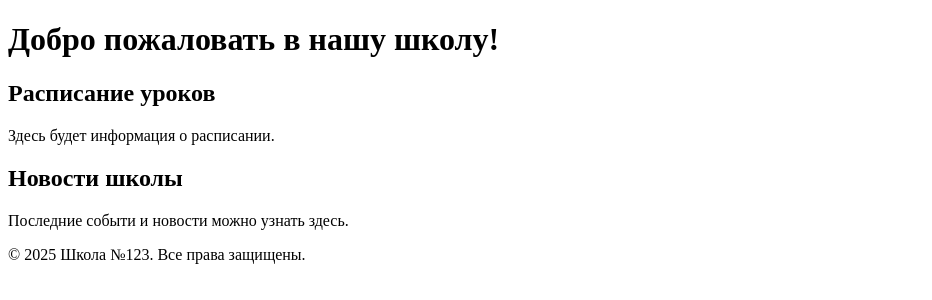
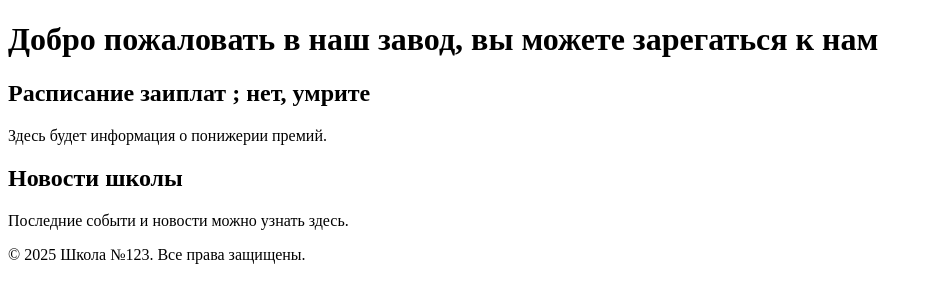
Before and after one commit to nifnsmeifhskw/SaiteZidi, a plain HTML site: page index.html in a window 1280 px wide. Shown: the whole page, without its empty margins (0-932 px from the left). Drawn offline with Linux system fonts and the light colour scheme.

Commit message:
Update index.html

```diff
--- a/index.html
+++ b/index.html
@@ -3,17 +3,17 @@
 <head>
     <meta charset="UTF-8">
     <meta name="viewport" content="width=device-width, initial-scale=1.0">
-    <title>Школьный сайт</title>
+    <title>Завод Zidu! </title>
     <link rel="stylesheet" href="style.css">
 </head>
 <body>
     <header>
-        <h1>Добро пожаловать в нашу школу!</h1>
+        <h1>Добро пожаловать в наш завод, вы можете зарегаться к нам</h1>
     </header>
     <main>
         <section class="section">
-            <h2>Расписание уроков</h2>
-            <p>Здесь будет информация о расписании.</p>
+            <h2>Расписание заиплат ; нет, умрите </h2>
+            <p>Здесь будет информация о понижерии премий.</p>
         </section>
         <section class="section">
             <h2>Новости школы</h2>
```
